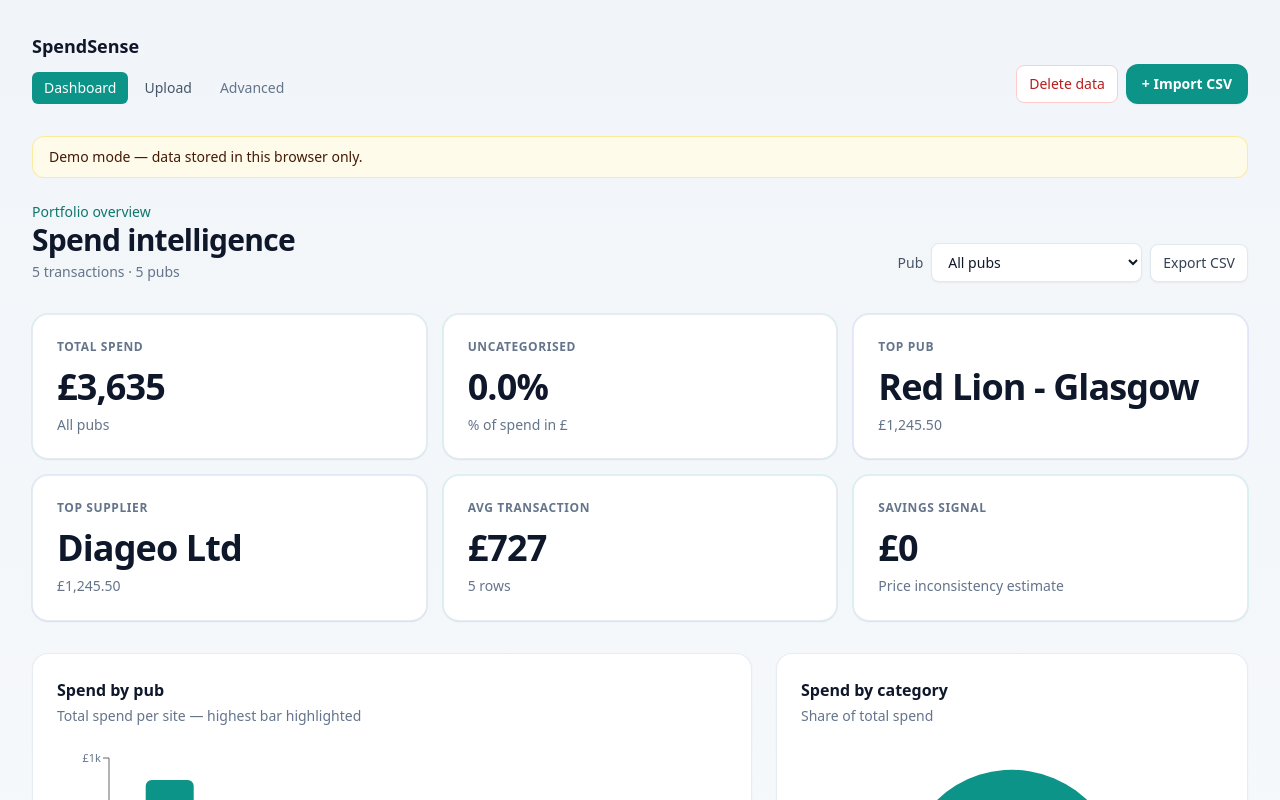
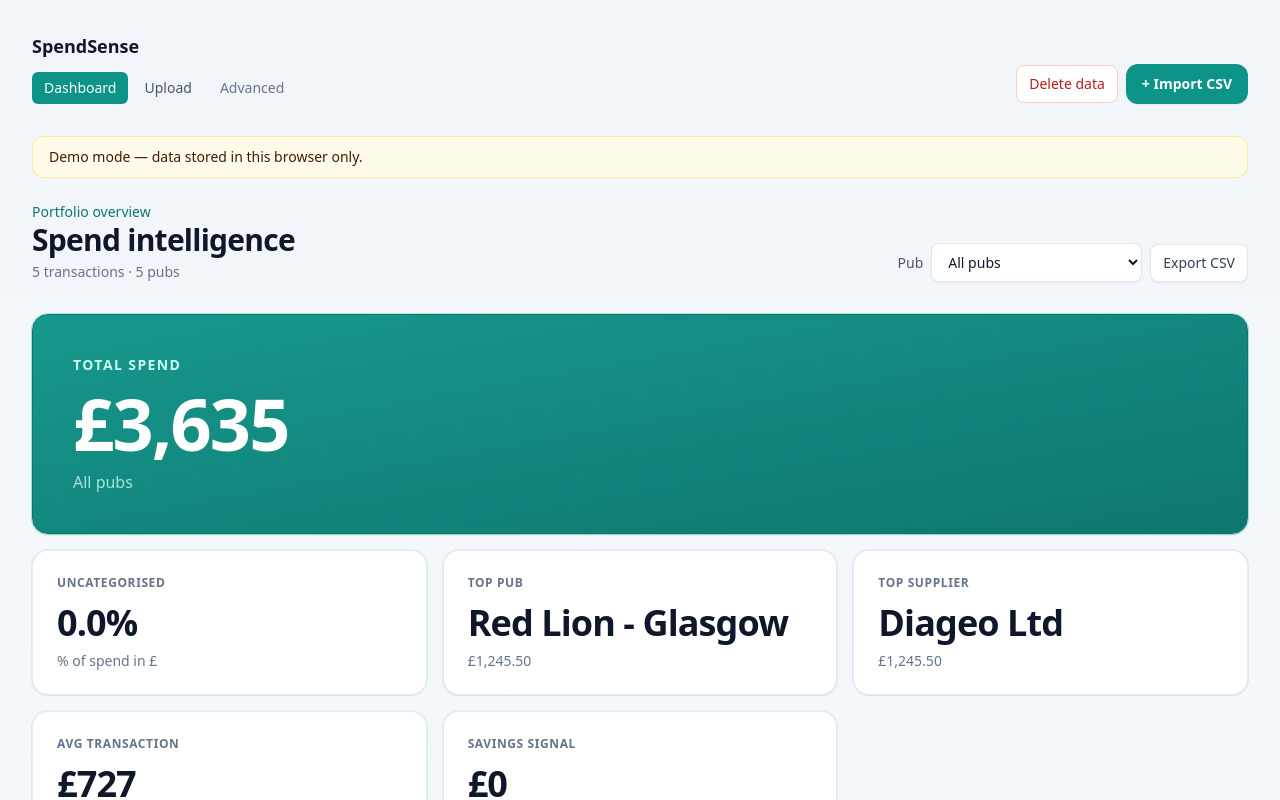
Before and after one commit to youngstiling/spendsense, a Next.js app: page /dashboard in a window 1280 px wide. Shown: the top 800 px of the page. Built offline with nearby package versions, Linux system fonts and the light colour scheme.

Commit message:
Hero Total spend KPI: teal box with white figures
Co-authored-by: Cursor <cursoragent@cursor.com>

```diff
--- a/src/components/dashboard/kpi-card.tsx
+++ b/src/components/dashboard/kpi-card.tsx
@@ -4,13 +4,27 @@ type Accent = "teal" | "amber" | "indigo";
 
 const accents: Record<
   Accent,
-  { ring: string; icon: string; value: string; glow: string }
+  {
+    ring: string;
+    icon: string;
+    value: string;
+    glow: string;
+    featuredValue?: string;
+    featuredLabel?: string;
+    featuredSublabel?: string;
+    featuredBox?: string;
+  }
 > = {
   teal: {
     ring: "ring-teal-500/10",
     icon: "bg-teal-500/10 text-teal-700",
     value: "text-slate-900",
-    glow: "from-teal-500/5 to-transparent",
+    featuredValue: "text-white",
+    featuredLabel: "text-teal-100",
+    featuredSublabel: "text-teal-100/80",
+    featuredBox:
+      "border-teal-700 bg-gradient-to-br from-teal-600 to-teal-700 shadow-lg shadow-teal-900/20 ring-teal-500/30",
+    glow: "from-white/10 to-transparent",
   },
   amber: {
     ring: "ring-amber-500/15",
@@ -31,35 +45,70 @@ export function KPICard({
   value,
   sublabel,
   accent = "teal",
+  featured = false,
   icon,
 }: {
   label: string;
   value: string;
   sublabel?: string;
   accent?: Accent;
+  /** Hero KPI — larger type, stronger teal */
+  featured?: boolean;
   icon?: ReactNode;
 }) {
   const style = accents[accent];
+  const isFeaturedTeal = featured && accent === "teal" && style.featuredBox;
+  const valueColor = featured && style.featuredValue ? style.featuredValue : style.value;
 
   return (
     <article
-      className={`group relative overflow-hidden rounded-2xl border border-slate-200/80 bg-white p-6 shadow-sm ring-1 ${style.ring} transition-all duration-200 hover:-translate-y-0.5 hover:shadow-md`}
+      className={`group relative overflow-hidden rounded-2xl border shadow-sm ring-1 transition-all duration-200 hover:-translate-y-0.5 hover:shadow-md ${
+        isFeaturedTeal
+          ? `${style.featuredBox} p-8 sm:p-10`
+          : featured
+            ? "border-slate-200/80 bg-white p-8 sm:p-10 ring-teal-500/20"
+            : `border-slate-200/80 bg-white p-6 ${style.ring}`
+      }`}
     >
       <div
-        className={`pointer-events-none absolute inset-0 bg-gradient-to-br ${style.glow} opacity-0 transition-opacity group-hover:opacity-100`}
+        className={`pointer-events-none absolute inset-0 bg-gradient-to-br ${style.glow} ${
+          isFeaturedTeal ? "opacity-40" : featured ? "opacity-60" : "opacity-0"
+        } transition-opacity group-hover:opacity-100`}
       />
       <div className="relative flex items-start justify-between gap-3">
         <div className="min-w-0 flex-1">
-          <p className="text-xs font-semibold uppercase tracking-wider text-slate-500">
+          <p
+            className={
+              isFeaturedTeal
+                ? `text-sm font-bold uppercase tracking-widest ${style.featuredLabel}`
+                : featured
+                  ? "text-sm font-bold uppercase tracking-widest text-teal-700"
+                  : "text-xs font-semibold uppercase tracking-wider text-slate-500"
+            }
+          >
             {label}
           </p>
           <p
-            className={`mt-3 text-3xl font-bold tracking-tight tabular-nums sm:text-4xl ${style.value}`}
+            className={`mt-3 font-bold tracking-tight tabular-nums ${valueColor} ${
+              featured
+                ? "text-5xl sm:text-6xl lg:text-7xl"
+                : "text-3xl sm:text-4xl"
+            }`}
           >
             {value}
           </p>
           {sublabel && (
-            <p className="mt-2 text-sm text-slate-500 leading-snug">{sublabel}</p>
+            <p
+              className={`leading-snug ${
+                isFeaturedTeal
+                  ? `mt-3 text-base ${style.featuredSublabel}`
+                  : featured
+                    ? "mt-3 text-base text-teal-800/70"
+                    : "mt-2 text-sm text-slate-500"
+              }`}
+            >
+              {sublabel}
+            </p>
           )}
         </div>
         {icon && (
--- a/src/components/dashboard/spend-dashboard.tsx
+++ b/src/components/dashboard/spend-dashboard.tsx
@@ -110,13 +110,15 @@ export function SpendDashboard({ enrichedData }: { enrichedData: Row[] }) {
         </div>
       </header>
 
-      <section className="grid gap-4 sm:grid-cols-2 xl:grid-cols-3 2xl:grid-cols-6">
+      <section className="space-y-4">
         <KPICard
           label="Total spend"
           value={formatMoney(kpis.totalSpend)}
           sublabel={pubFilter === "all" ? "All pubs" : pubFilter}
           accent="teal"
+          featured
         />
+        <div className="grid gap-4 sm:grid-cols-2 xl:grid-cols-3 2xl:grid-cols-5">
         <KPICard
           label="Uncategorised"
           value={`${kpis.uncategorisedPercent.toFixed(1)}%`}
@@ -153,6 +155,7 @@ export function SpendDashboard({ enrichedData }: { enrichedData: Row[] }) {
           sublabel="Price inconsistency estimate"
           accent={kpis.potentialSavings > 0 ? "amber" : "teal"}
         />
+        </div>
       </section>
 
       <SpendCharts
```
